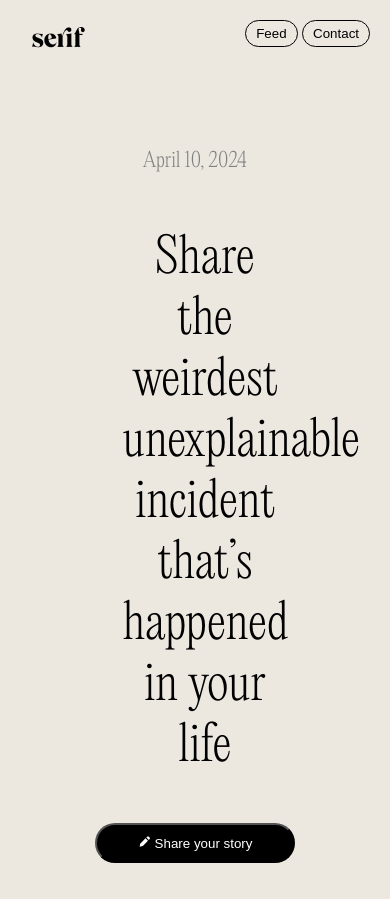
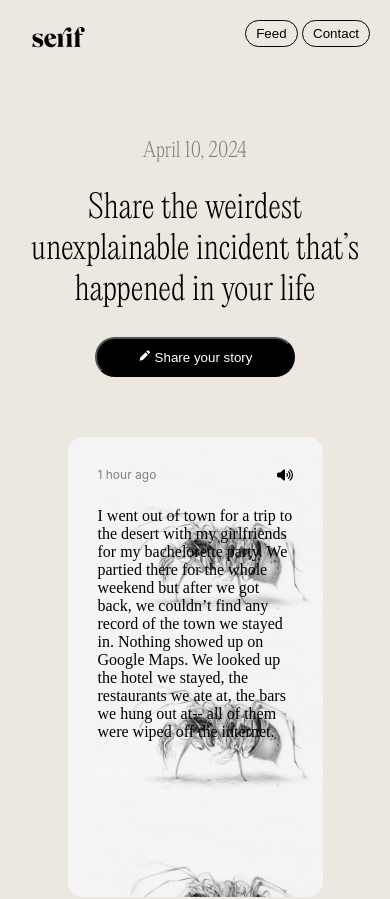
Before and after one commit to mellyeliu/serif-confessions, a React (Create React App) app: page / in a window 390 px wide. Shown: the top 899 px of the page. Built offline with nearby package versions, Linux system fonts and the light colour scheme.

Commit message:
fix mobile

```diff
--- a/src/Components/StoryHome.js
+++ b/src/Components/StoryHome.js
@@ -30,7 +30,7 @@ const StoryHome = () => {
         </div>
       </div>
       <div className="body-row single one">
-        <div style={{ marginTop: 15, float: 'center', marginRight: 'auto', marginLeft: 'auto', width: '50%', alignItems: 'center' }}>
+        <div className="mobileFull" style={{ marginTop: 15, float: 'center', marginRight: 'auto', marginLeft: 'auto', width: '50%', alignItems: 'center' }}>
           <h2>Share the weirdest unexplainable incident that’s happened in your life</h2>
         </div>
       </div>
--- a/src/PageLayout.css
+++ b/src/PageLayout.css
@@ -25,6 +25,10 @@
     box-sizing: border-box !important;
   }
 
+  .mobileFull {
+    width: 100% !important;
+  }
+
   .nested-div,
   .text {
     font-size: 12px;
@@ -40,10 +44,11 @@
   h2 {
     width: 100% !important;
     display: block;
-    font-size: 48px !important;
+    font-size: 32px !important;
     padding: 0px !important;
     font-family: 'EditorialNewP';
     font-weight: 300;
+    margin: 0 !important;
     text-align: center;
   }
 
@@ -60,7 +65,7 @@
 
   .body-row {
     flex-direction: column;
-    padding: 15px 30px;
+    padding: 5px 10px;
     /* padding: 10px; */
     width: 100%;
     /* Ensure full width on small screens */
```
